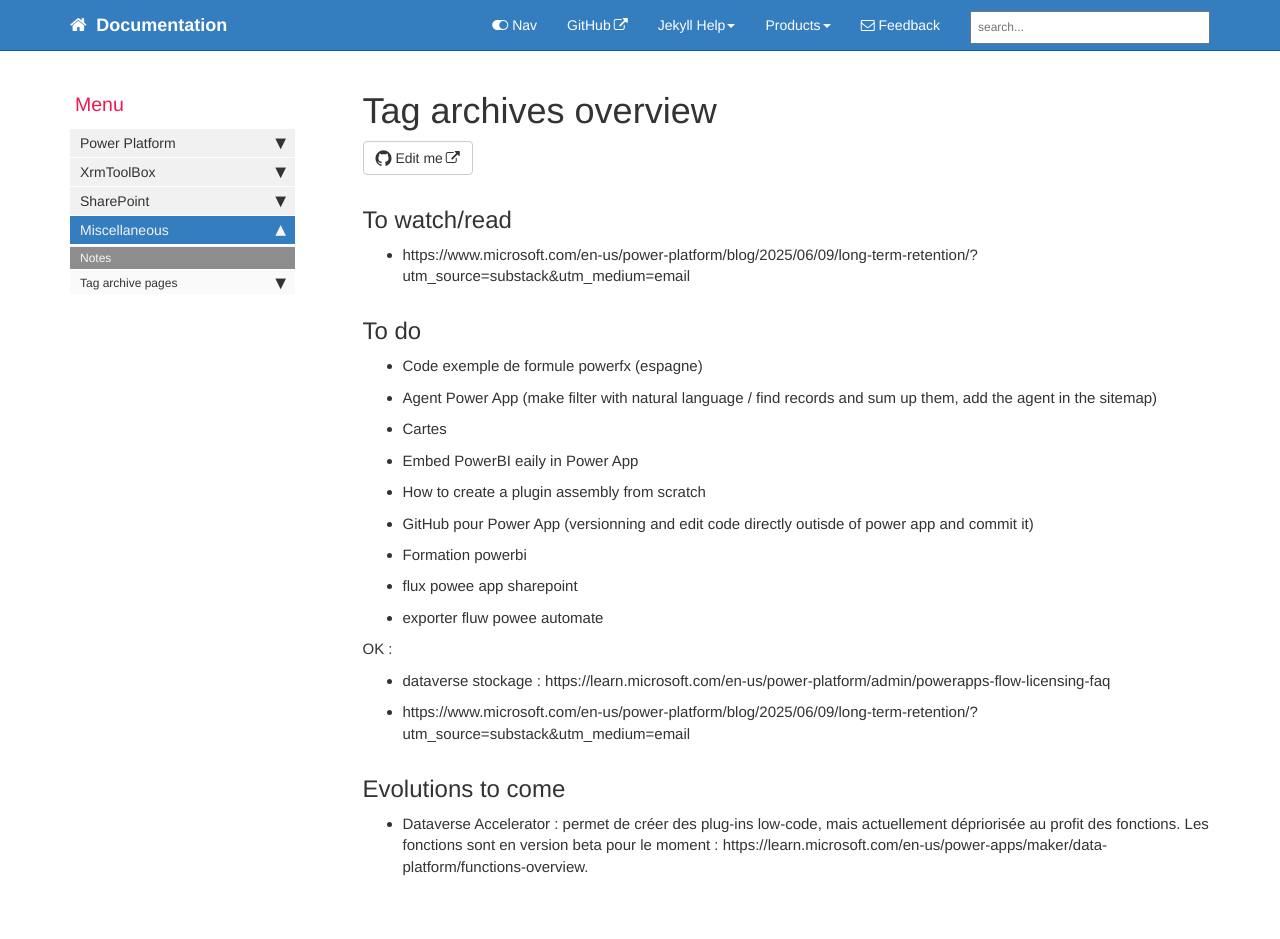
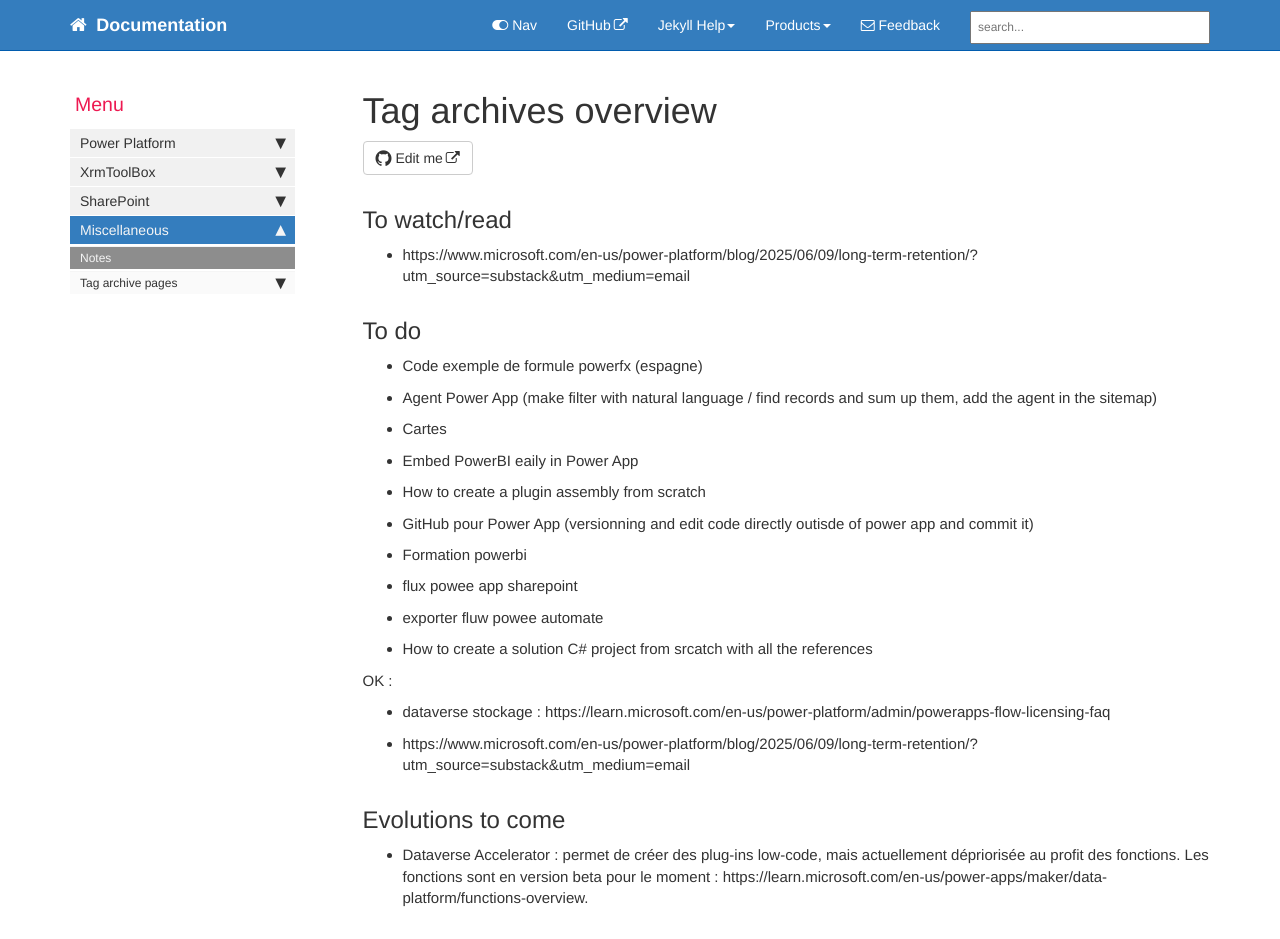
Before and after one commit to gedeontofidji/Documentation, a Jekyll site: the page built from pages/mydoc/mydoc_notes.md, in a window 1280 px wide. Built offline with Jekyll 4.4.1, drawn with Linux system fonts in a browser that asks for light colours; comment, search, counter and statistics services are not loaded; before the commit the page ends 907 px from its top, so only the background shows below that.

Commit message:
Update mydoc_notes.md

```diff
--- a/pages/mydoc/mydoc_notes.md
+++ b/pages/mydoc/mydoc_notes.md
@@ -20,6 +20,7 @@ folder: mydoc
 * Formation powerbi
 * flux powee app sharepoint
 * exporter fluw powee automate
+* How to create a solution C# project from srcatch with all the references
 
 OK  :
 - dataverse stockage : https://learn.microsoft.com/en-us/power-platform/admin/powerapps-flow-licensing-faq
```
